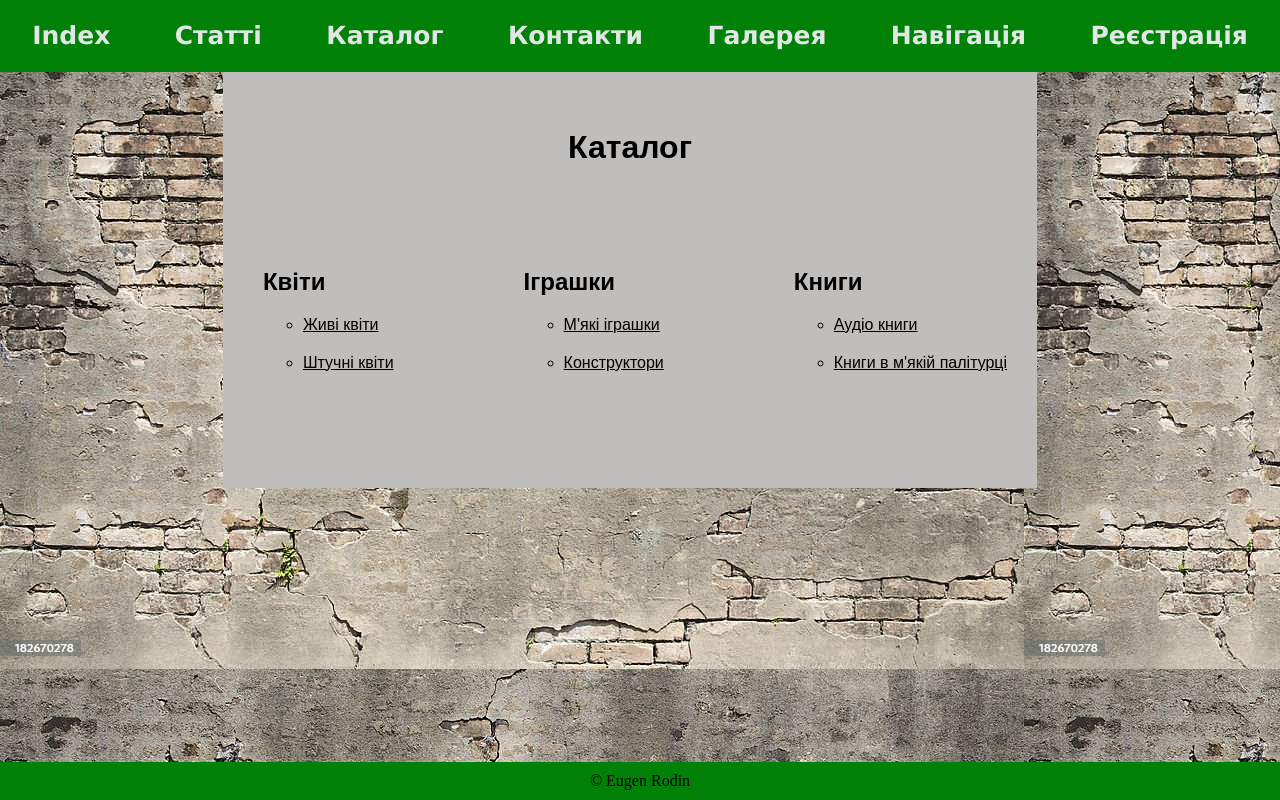
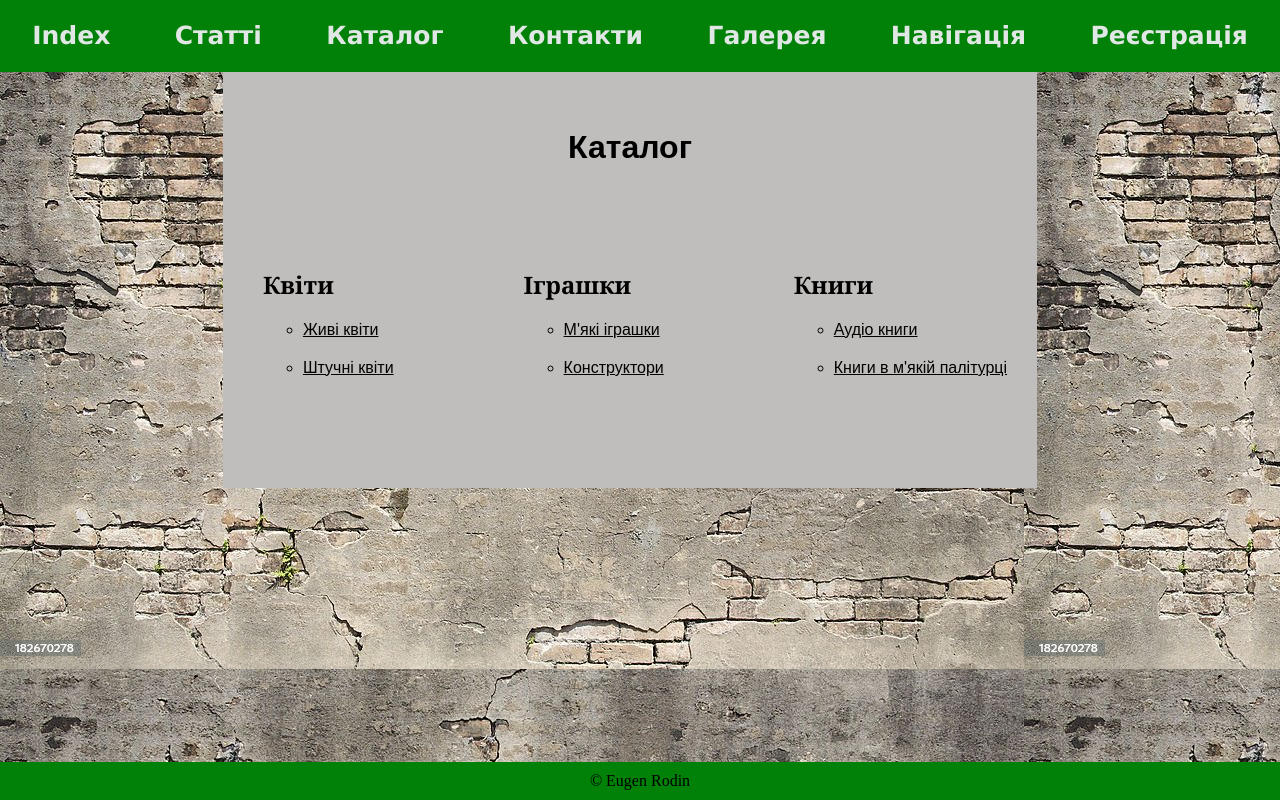
Before and after one commit to EugenRodin/home-work-5, a plain HTML site: page pages/catalog.html in a window 1280 px wide. Drawn offline with Linux system fonts and the light colour scheme.

Commit message:
changed font-family

```diff
--- a/css/style.css
+++ b/css/style.css
@@ -93,7 +93,7 @@ body {
   list-style: none;
 }
 .catalog__title {
-  font-family: Arial, Helvetica, sans-serif;
+  font-family: Georgia, 'Times New Roman', Times, serif;
 }
 .header__articles {
   text-align: center;
```
